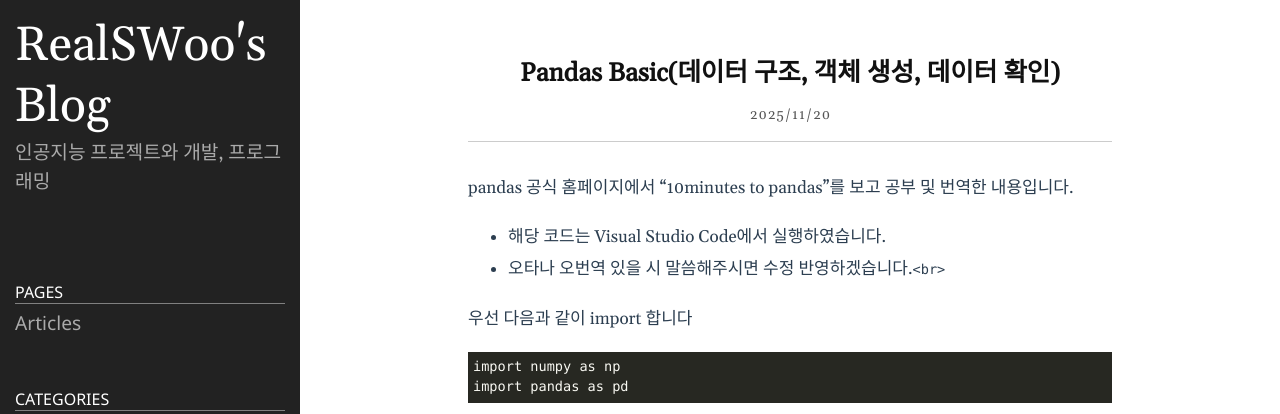
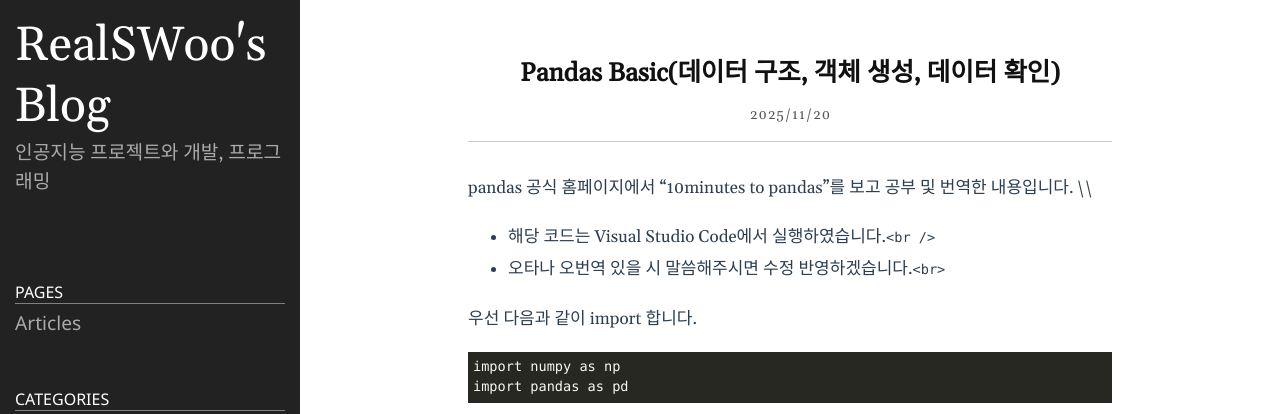
Before and after one commit to RealSWoo/RealSWoo.github.io, a Jekyll site: the page built from _posts/2025-11-21-Pandas_Basic.md, in a window 1280 px wide and 900 px high. Shown: the top 414 px of the window. Built offline with Jekyll 4.4.1, drawn with Linux system fonts in a browser that asks for light colours.

````diff
--- a/_posts/2025-11-21-Pandas_Basic.md
+++ b/_posts/2025-11-21-Pandas_Basic.md
@@ -4,12 +4,12 @@ title:  "Pandas Basic(데이터 구조, 객체 생성, 데이터 확인)"
 date:   2025-11-21 00:00:00 +0900
 categories: Pandas
 ---
-pandas 공식 홈페이지에서 "10minutes to pandas"를 보고 공부 및 번역한 내용입니다.
+pandas 공식 홈페이지에서 "10minutes to pandas"를 보고 공부 및 번역한 내용입니다. \\\
 
-* 해당 코드는 Visual Studio Code에서 실행하였습니다.
+* 해당 코드는 Visual Studio Code에서 실행하였습니다.`<br />`
 * 오타나 오번역 있을 시 말씀해주시면 수정 반영하겠습니다.`<br>`
 
-우선 다음과 같이 import 합니다
+우선 다음과 같이 import 합니다.
 
 ```ruby
 import numpy as np
````
